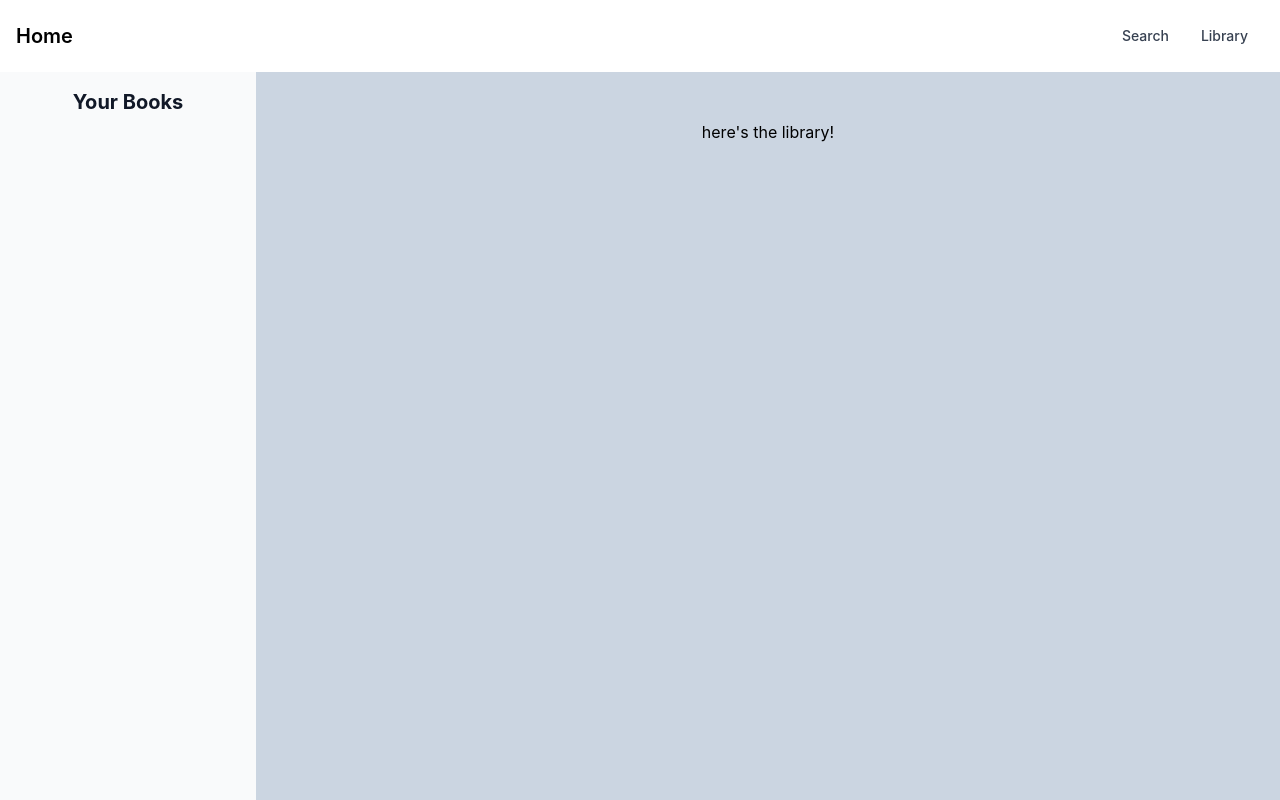
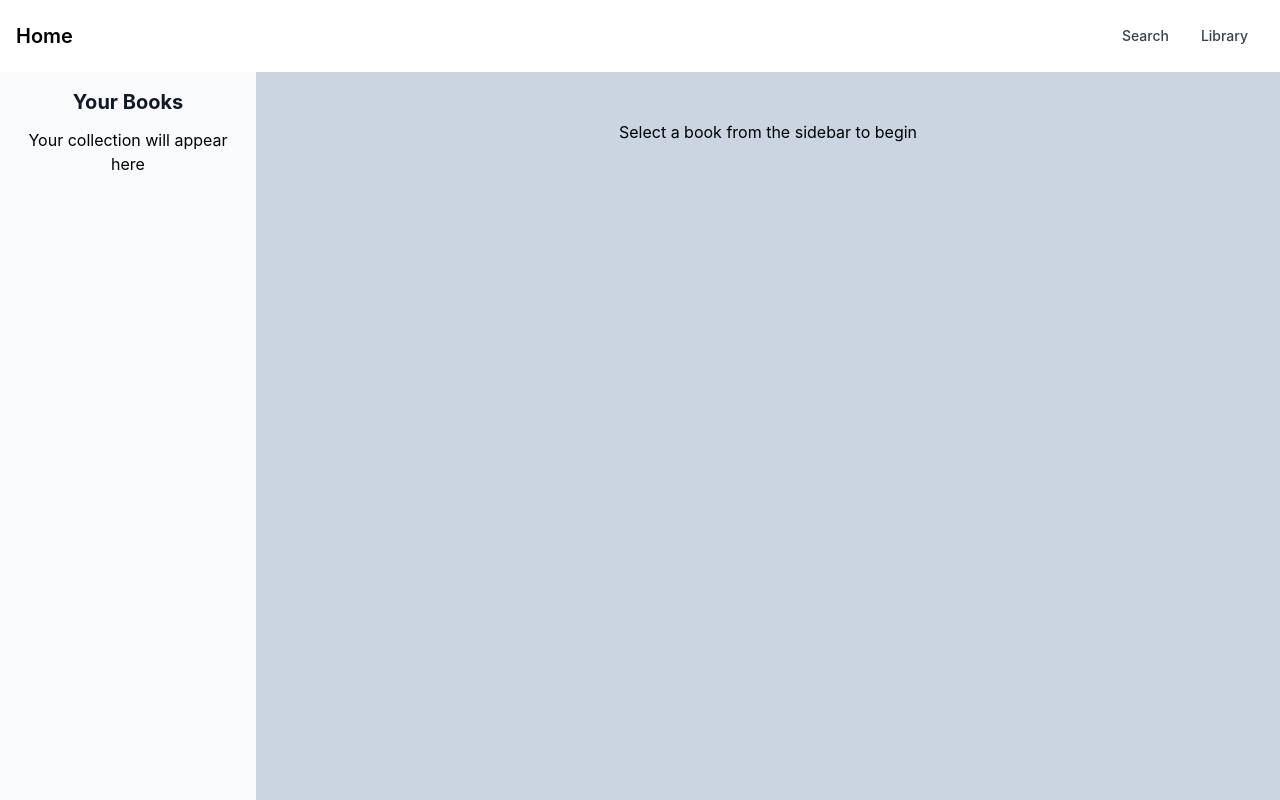
Before and after one commit to darricheng/book-notes-app, a React (Create React App) app: page /notes-library in a window 1280 px wide. Built offline with nearby package versions, Linux system fonts and the light colour scheme.

Commit message:
Clarity updates

```diff
--- a/src/Layouts/SidebarLayout.js
+++ b/src/Layouts/SidebarLayout.js
@@ -18,7 +18,13 @@ export default function SidebarLayout() {
         <h2 className="pb-3 text-xl font-bold text-gray-900 dark:text-white hover:bg-gray-100 dark:hover:bg-gray-700">
           Your Books
         </h2>
-        <ul className="space-y-2">{collection}</ul>
+        <ul className="space-y-2">
+          {lib.length === 0 ? (
+            <li>Your collection will appear here</li>
+          ) : (
+            collection
+          )}
+        </ul>
       </aside>
       <div className="another-container ml-64 p-12">
         {/* <Outlet /> is where props.children is rendered */}
--- a/src/Pages/NotesLibrary.js
+++ b/src/Pages/NotesLibrary.js
@@ -1,7 +1,7 @@
 export default function NotesLibrary() {
   return (
     <>
-      <h1>here's the library!</h1>
+      <h1>Select a book from the sidebar to begin</h1>
     </>
   );
 }
```
